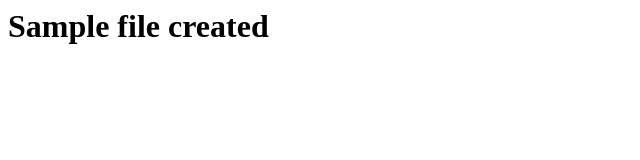
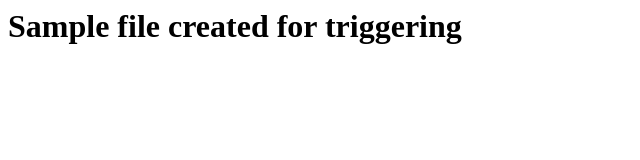
Before and after one commit to chandrailavaras1/sample, a plain HTML site: page index.html in a window 1280 px wide. Shown: the whole page, without its empty margins (0-640 px from the left). Drawn offline with Linux system fonts and the light colour scheme.

Commit message:
Update index.html

```diff
--- a/index.html
+++ b/index.html
@@ -1 +1 @@
-<h1> Sample file created</h1>
+<h1> Sample file created for triggering</h1>
```
